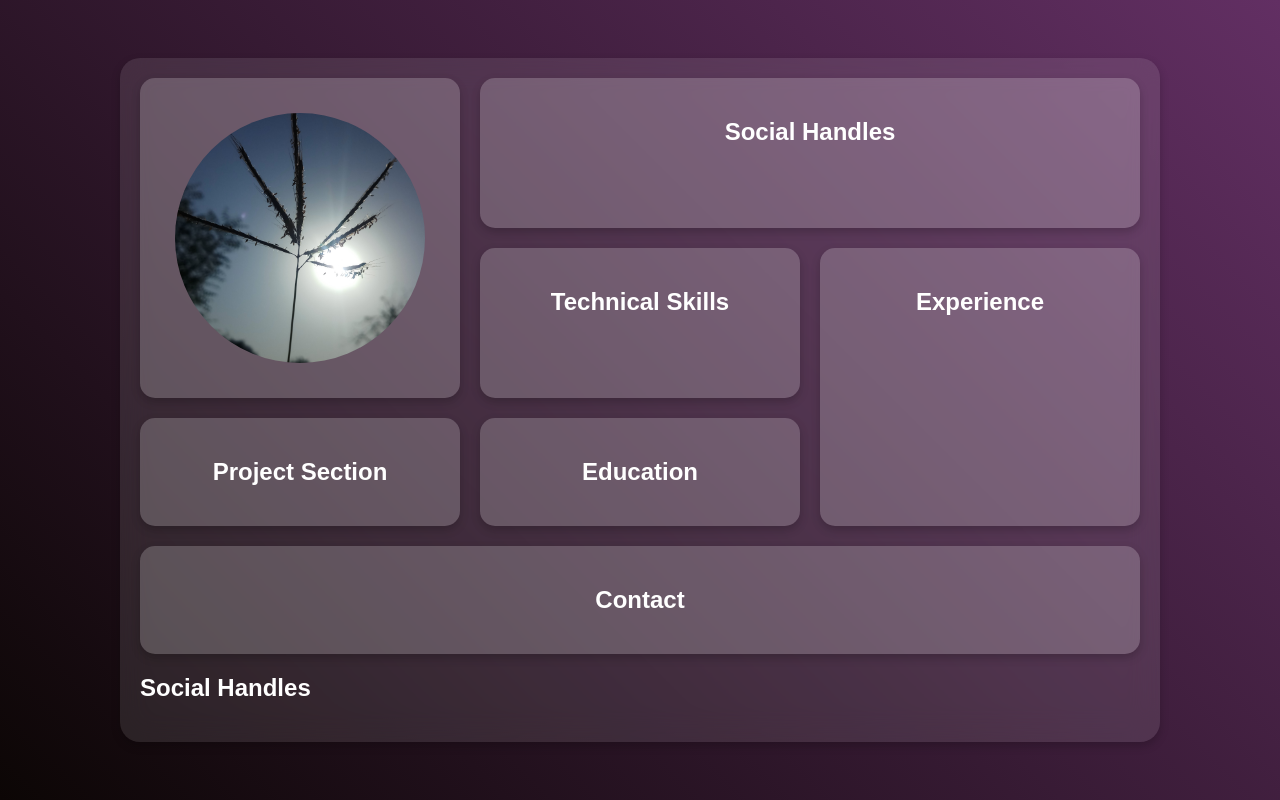
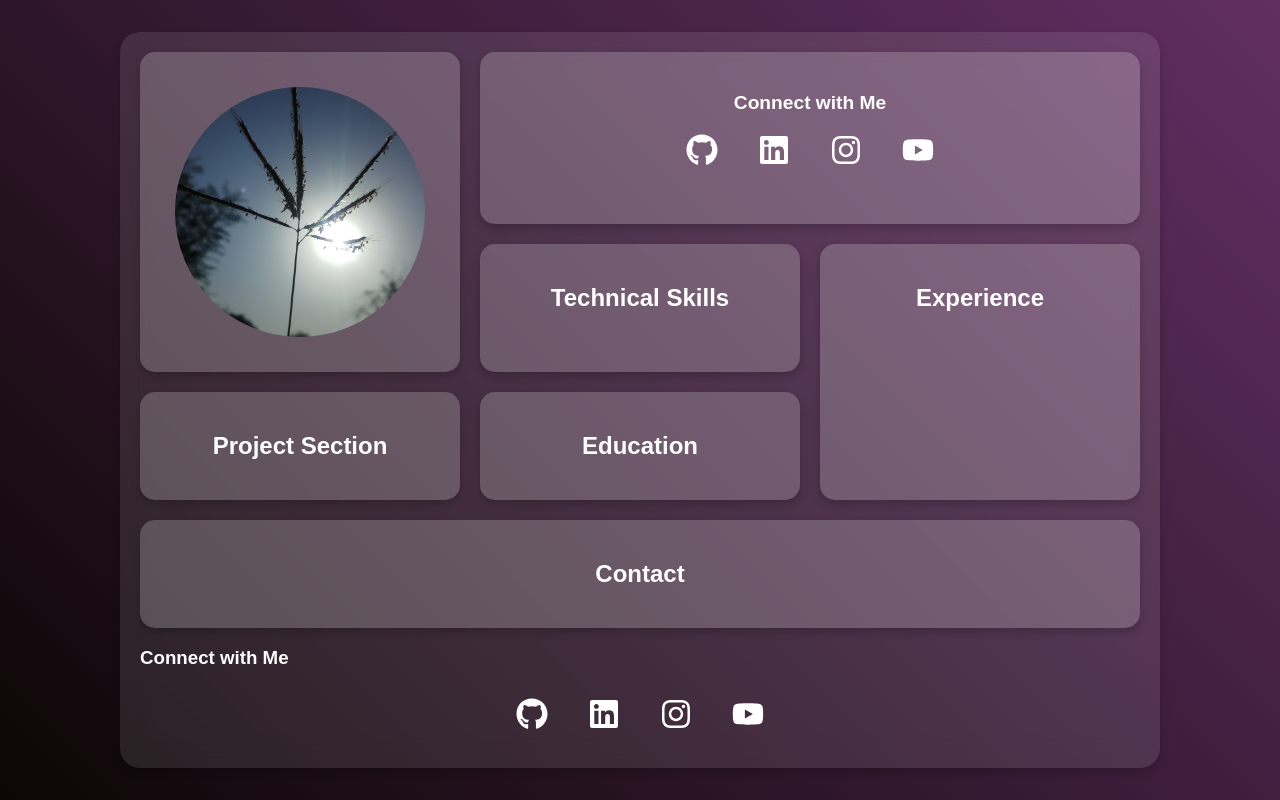
Before and after one commit to Vaibhavii3/portfolio-frontend, a React (Create React App) app: page /socialhandles in a window 1280 px wide. Built offline with nearby package versions, Linux system fonts and the light colour scheme.

Commit message:
socialhandles page done

```diff
--- a/package.json
+++ b/package.json
@@ -6,6 +6,7 @@
     "cra-template": "1.2.0",
     "react": "^19.0.0",
     "react-dom": "^19.0.0",
+    "react-icons": "^5.4.0",
     "react-router-dom": "^7.1.1",
     "react-scripts": "5.0.1"
   },
--- a/src/components/SocialHandles.js
+++ b/src/components/SocialHandles.js
@@ -1,16 +1,31 @@
 import React from 'react';
-// import '../style/SocialHandles.css';
+import '../style/SocialHandles.css';
+import { FaGithub, FaLinkedin, FaInstagram, FaYoutube } from 'react-icons/fa';
 
 function SocialHandles() {
   return (
     <div className="main-social">
-      <h2 className='heading'>Social Handles</h2>
-      {/* <ul>
-        <li>GitHub</li>
-        <li>Instagram</li>
-        <li>LinkedIn</li>
-        <li>YouTube</li>
-      </ul> */}
+      <h3 className='heading'> Connect with Me </h3>
+
+      <div className="social-links">
+
+        <a href="https://github.com/Vaibhavii3" target="_blank" rel="noopener noreferrer" className="social-link github">
+          <FaGithub />
+        </a>
+
+        <a href="https://linkedin.com/in/vaibhavi-chaudhari-1b003120b" target="_blank" rel="noopener noreferrer" className="social-link linkedin">
+          <FaLinkedin />
+        </a>
+
+        <a href="https://instagram.com/vaibhavii.3" target="_blank" rel="noopener noreferrer" className="social-link instagram">
+          <FaInstagram />
+        </a>
+
+        <a href="https://youtube.com/" target="_blank" rel="noopener noreferrer" className="social-link youtube">
+          <FaYoutube />
+        </a>
+
+      </div>
     </div>
   );
 }
--- a/src/style/SocialHandles.css
+++ b/src/style/SocialHandles.css
@@ -1,8 +1,33 @@
-.main-social {
-    background-color: #1f1f1f;
+.social-handles {
+    text-align: center;
+    background-color: rgba(255, 255, 255, 0.2);
+    border-radius: 15px;
     padding: 20px;
-    border-radius: 10px;
-    height: 250px;
-    width: 500px;
-    box-shadow: 8px 0px 8px #141414;
+    box-shadow: 0 4px 10px rgba(0, 0, 0, 0.2);
+    transition: transform 0.3s ease, box-shadow 0.3s ease;
+  }
+
+  .social-handles h3 {
+    font-size: 1.5rem;
+    margin-bottom: 20px;
+    color: #fff;
+  }
+
+  .social-links {
+    display: flex;
+    justify-content: center;
+    gap: 20px;
+  }
+
+  .social-link {
+    font-size: 2rem;
+    color: #fff;
+    text-decoration: none;
+    border-radius: 50%;
+    padding: 10px;
+    transition: color 0.3s ease;
 }
+
+.social-link:hover {
+    color: #333;
+}
```
Also changed, not shown: 1 other file (tests, documents, lock files or other folders).
